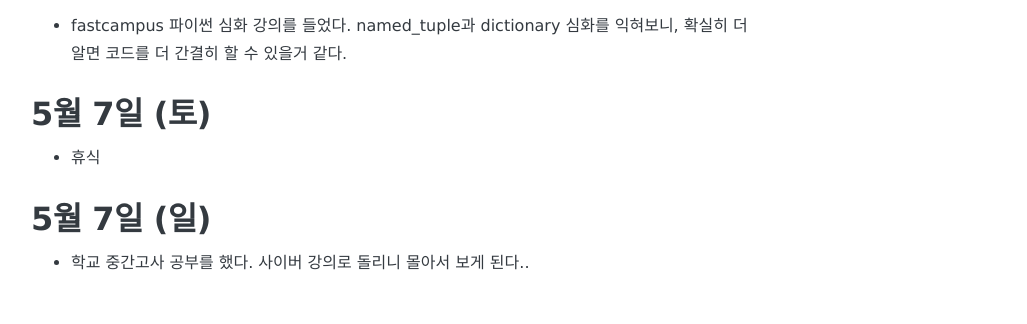
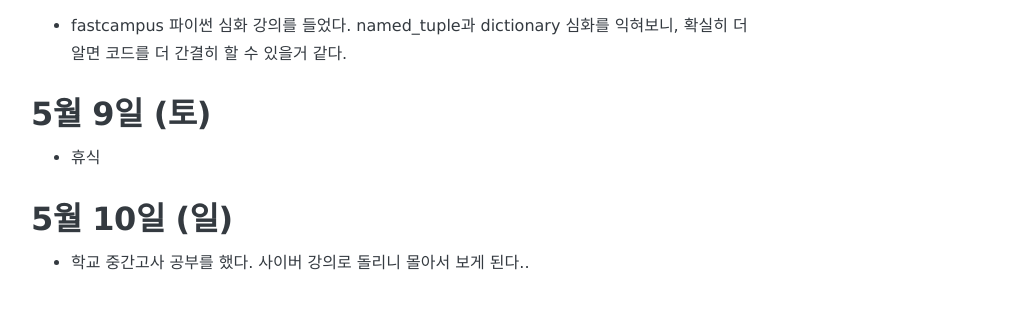
Before and after one commit to somefood/somefood.github.io, a Jekyll site: the page built from _posts/Today I Learned/2020-05-06-05-10-TIL.md, in a window 1280 px wide and 1205 px high. Shown: the part 582-906 px from the top of the window, without its empty margins (249-1276 px from the left). Built offline with Jekyll 4.4.1, drawn with Linux system fonts in a browser that asks for light colours; nearby versions of some CDN libraries; comment, search, counter and statistics services are not loaded.

Commit message:
modified contents

```diff
--- a/_posts/Today I Learned/2020-05-06-05-10-TIL.md
+++ b/_posts/Today I Learned/2020-05-06-05-10-TIL.md
@@ -19,10 +19,10 @@ comments: true
 ======
 - fastcampus 파이썬 심화 강의를 들었다. named_tuple과 dictionary 심화를 익혀보니, 확실히 더 알면 코드를 더 간결히 할 수 있을거 같다.
 
-5월 7일 (토)
+5월 9일 (토)
 ======
 - 휴식
 
-5월 7일 (일)
+5월 10일 (일)
 ======
 - 학교 중간고사 공부를 했다. 사이버 강의로 돌리니 몰아서 보게 된다..
```
